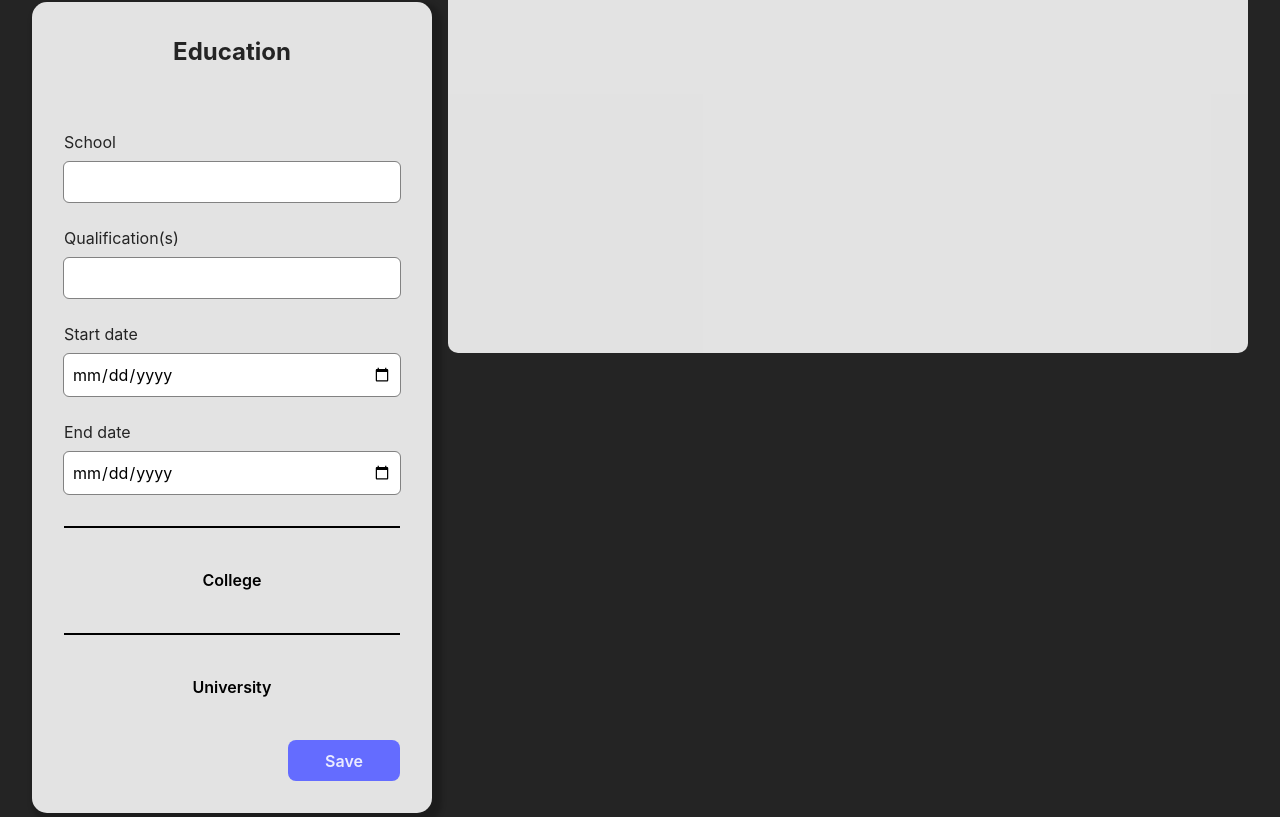
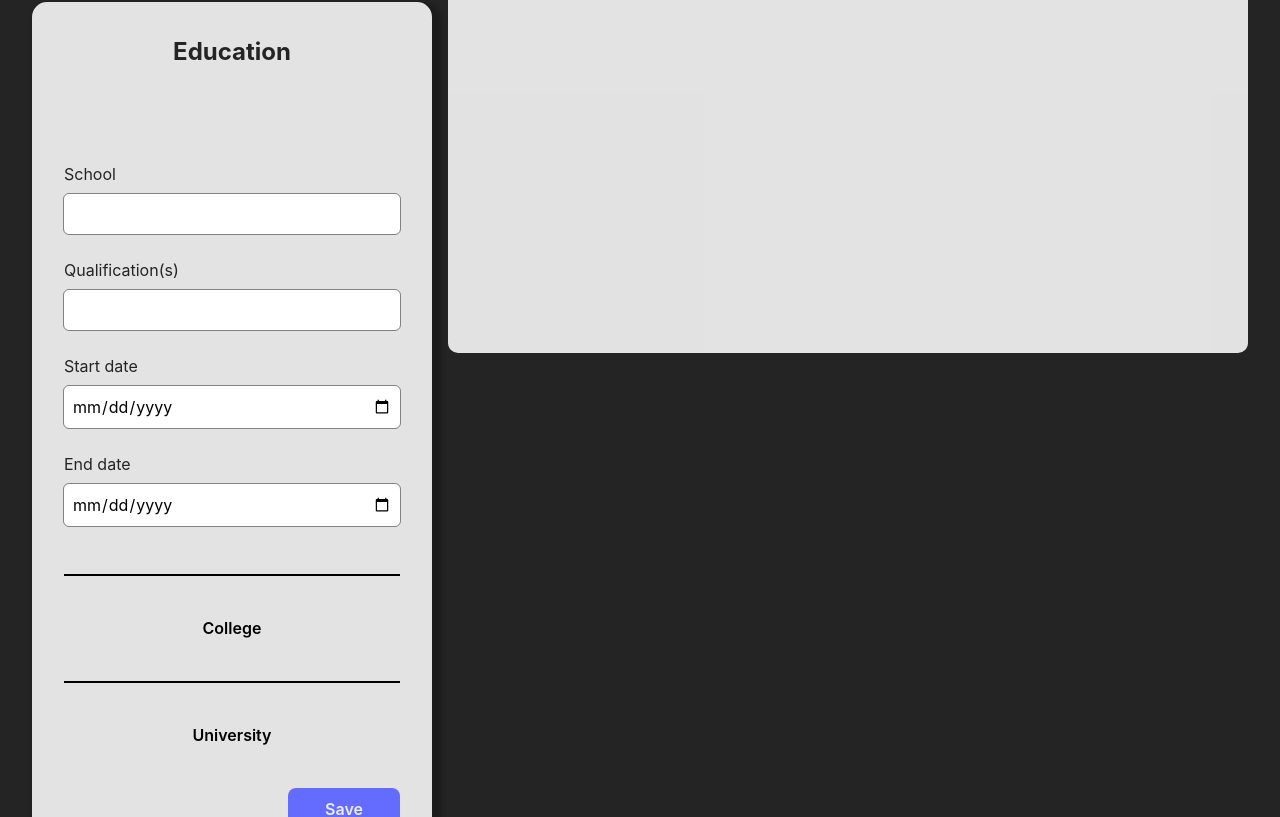
Before and after one commit to rubicon2/odin-cv-app, a React (Vite) app: page / in a window 1280 px wide. Shown: the part 538-1355 px from the top of the page. Built offline with nearby package versions, Linux system fonts and the light colour scheme.

Commit message:
Migrate from ToggleEditStudyInfo to reusable Accordion and StudyFieldGroup components

```diff
--- /dev/null
+++ b/src/Accordion/index.css
@@ -0,0 +1,20 @@
+.accordion-item {
+  display: flex;
+  flex-direction: column;
+  border-bottom: 2px solid black;
+
+  padding: 2rem 0;
+}
+
+.accordion-item:last-of-type {
+  padding-bottom: 1rem;
+  border: none;
+}
+
+.accordion-button {
+  background-color: #ffffff00;
+}
+
+.accordion-button:hover {
+  border: 1px solid transparent;
+}
--- /dev/null
+++ b/src/Accordion/index.jsx
@@ -0,0 +1,31 @@
+import { useState } from 'react';
+import './index.css';
+
+export default function Accordion({ accordionItems }) {
+  const [activeKey, setActiveKey] = useState(0);
+
+  return (
+    <div className="accordion">
+      {accordionItems.map((item) => {
+        if (item.id !== activeKey) {
+          return (
+            <div key={item.id} className="accordion-item">
+              <button
+                className="accordion-button"
+                onClick={() => setActiveKey(item.id)}
+              >
+                {item.label}
+              </button>
+            </div>
+          );
+        } else {
+          return (
+            <div key={item.id} className="accordion-item">
+              {item.content}
+            </div>
+          );
+        }
+      })}
+    </div>
+  );
+}
--- a/src/App.jsx
+++ b/src/App.jsx
@@ -1,6 +1,7 @@
 import ToggleEditField from './ToggleEditField';
-import ToggleEditStudyInfo from './ToggleEditStudyInfo';
 import ToggleEditWorkInfo from './ToggleEditWorkInfo';
+import Accordion from './Accordion';
+import StudyFieldGroup from './StudyFieldGroup';
 import Container from './Container';
 
 import { useState } from 'react';
@@ -11,7 +12,6 @@ function App() {
   const [surname, setSurname] = useState('');
   const [generalSubmitted, setGeneralSubmitted] = useState(false);
 
-  const [educationActiveIndex, setEducationActiveIndex] = useState(0);
   const [schoolInfo, setSchoolInfo] = useState({});
   const [collegeInfo, setCollegeInfo] = useState({});
   const [uniInfo, setUniInfo] = useState({});
@@ -43,33 +43,57 @@ function App() {
               edit={!generalSubmitted}
             />
           </Container>
+
           <Container
             onButtonClick={() => setEducationSubmitted(!educationSubmitted)}
             submitted={educationSubmitted}
           >
             <h2>Education</h2>
-            <ToggleEditStudyInfo
+            <Accordion
+              accordionItems={[
+                {
+                  id: 0,
+                  label: 'School',
+                  content: (
+                    <>
+                      <StudyFieldGroup
                         placeOfStudy="School"
-              onChange={(infoObj) => setSchoolInfo(infoObj)}
-              isActive={educationActiveIndex === 0}
-              onOpen={() => setEducationActiveIndex(0)}
+                        onChange={setSchoolInfo}
                         edit={!educationSubmitted}
                       />
-            <ToggleEditStudyInfo
+                    </>
+                  ),
+                },
+                {
+                  id: 1,
+                  label: 'College',
+                  content: (
+                    <>
+                      <StudyFieldGroup
                         placeOfStudy="College"
-              onChange={(infoObj) => setCollegeInfo(infoObj)}
-              isActive={educationActiveIndex === 1}
-              onOpen={() => setEducationActiveIndex(1)}
+                        onChange={setCollegeInfo}
                         edit={!educationSubmitted}
                       />
-            <ToggleEditStudyInfo
+                    </>
+                  ),
+                },
+                {
+                  id: 2,
+                  label: 'University',
+                  content: (
+                    <>
+                      <StudyFieldGroup
                         placeOfStudy="University"
-              onChange={(infoObj) => setUniInfo(infoObj)}
-              isActive={educationActiveIndex === 2}
-              onOpen={() => setEducationActiveIndex(2)}
+                        onChange={setUniInfo}
                         edit={!educationSubmitted}
                       />
+                    </>
+                  ),
+                },
+              ]}
+            ></Accordion>
           </Container>
+
           <Container
             onButtonClick={() => setWorkSubmitted(!workSubmitted)}
             submitted={workSubmitted}
--- /dev/null
+++ b/src/StudyFieldGroup/index.jsx
@@ -0,0 +1,46 @@
+import ToggleEditField from '../ToggleEditField';
+import { useState } from 'react';
+import './index.css';
+
+export default function StudyFieldGroup({ placeOfStudy, onChange, edit }) {
+  const [place, setPlace] = useState('');
+  const [subject, setSubject] = useState('');
+  const [startDate, setStartDate] = useState('');
+  const [endDate, setEndDate] = useState('');
+
+  function update(setField, event) {
+    setField(event.target.value);
+    onChange({ place, subject, startDate, endDate });
+  }
+
+  return (
+    <div className="study-info-section input-flex-gap">
+      <ToggleEditField
+        fieldName={placeOfStudy}
+        value={place}
+        onChange={(event) => update(setPlace, event)}
+        edit={edit}
+      />
+      <ToggleEditField
+        fieldName={'Qualification(s)'}
+        value={subject}
+        onChange={(event) => update(setSubject, event)}
+        edit={edit}
+      />
+      <ToggleEditField
+        inputType="date"
+        fieldName={'Start date'}
+        value={startDate}
+        onChange={(event) => update(setStartDate, event)}
+        edit={edit}
+      />
+      <ToggleEditField
+        inputType="date"
+        fieldName={'End date'}
+        value={endDate}
+        onChange={(event) => update(setEndDate, event)}
+        edit={edit}
+      />
+    </div>
+  );
+}
--- a/src/ToggleEditStudyInfo/index.jsx
+++ /dev/null
@@ -1,62 +0,0 @@
-import ToggleEditField from '../ToggleEditField';
-import { useState } from 'react';
-import './index.css';
-
-export default function ToggleEditStudyInfo({
-  placeOfStudy,
-  onChange,
-  isActive,
-  onOpen,
-  edit,
-}) {
-  const [place, setPlace] = useState('');
-  const [subject, setSubject] = useState('');
-  const [startDate, setStartDate] = useState('');
-  const [endDate, setEndDate] = useState('');
-
-  function update(setField, event) {
-    setField(event.target.value);
-    onChange({ place, subject, startDate, endDate });
-  }
-
-  if (!edit || isActive) {
-    return (
-      <div className="study-info-section input-flex-gap">
-        <ToggleEditField
-          fieldName={placeOfStudy}
-          value={place}
-          onChange={(event) => update(setPlace, event)}
-          edit={edit}
-        />
-        <ToggleEditField
-          fieldName={'Qualification(s)'}
-          value={subject}
-          onChange={(event) => update(setSubject, event)}
-          edit={edit}
-        />
-        <ToggleEditField
-          inputType="date"
-          fieldName={'Start date'}
-          value={startDate}
-          onChange={(event) => update(setStartDate, event)}
-          edit={edit}
-        />
-        <ToggleEditField
-          inputType="date"
-          fieldName={'End date'}
-          value={endDate}
-          onChange={(event) => update(setEndDate, event)}
-          edit={edit}
-        />
-      </div>
-    );
-  } else {
-    return (
-      <div className="study-info-section input-flex-gap">
-        <button className="open-study-section-button" onClick={onOpen}>
-          {placeOfStudy}
-        </button>
-      </div>
-    );
-  }
-}
```
Also changed, not shown: src/StudyFieldGroup/index.css (renamed from src/ToggleEditStudyInfo/index.css). Lines whose indentation alone changed are shown as unchanged.
